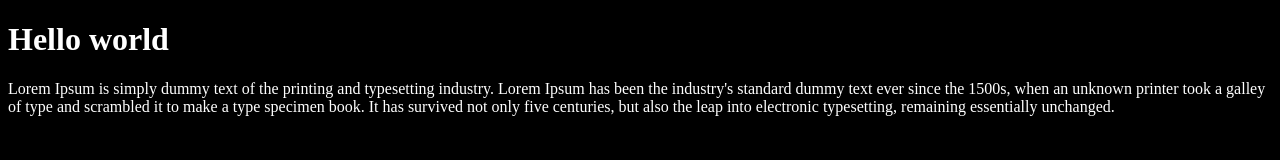
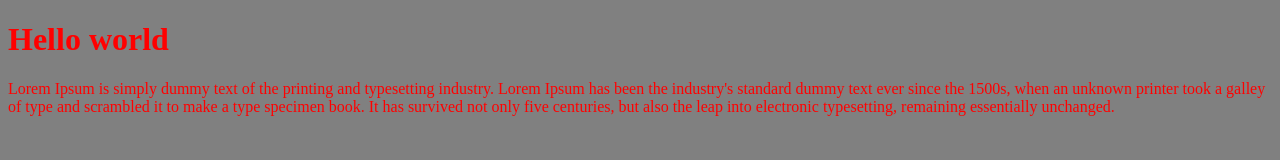
Before and after one commit to adam-g1thub/Vercelwebsite, a plain HTML site: page static/index.html in a window 1280 px wide. Drawn offline with Linux system fonts and the light colour scheme.

Commit message:
Updated text color / background color
Updated text color / background color

```diff
--- a/static/index.html
+++ b/static/index.html
@@ -3,7 +3,7 @@
 <head>
 <title>Page Title</title>
 </head>
-<body style="background-color:black; color:white;">
+<body style="background-color:grey; color:red;">
 <h1>Hello world</h1>
   <p>Lorem Ipsum is simply dummy text of the printing and typesetting industry. Lorem Ipsum has been the industry's standard dummy text ever since the 1500s, when an unknown printer took a galley of type and scrambled it to make a type specimen book. It has survived not only five centuries, but also the leap into electronic typesetting, remaining essentially unchanged.</p>
 </body>
```
